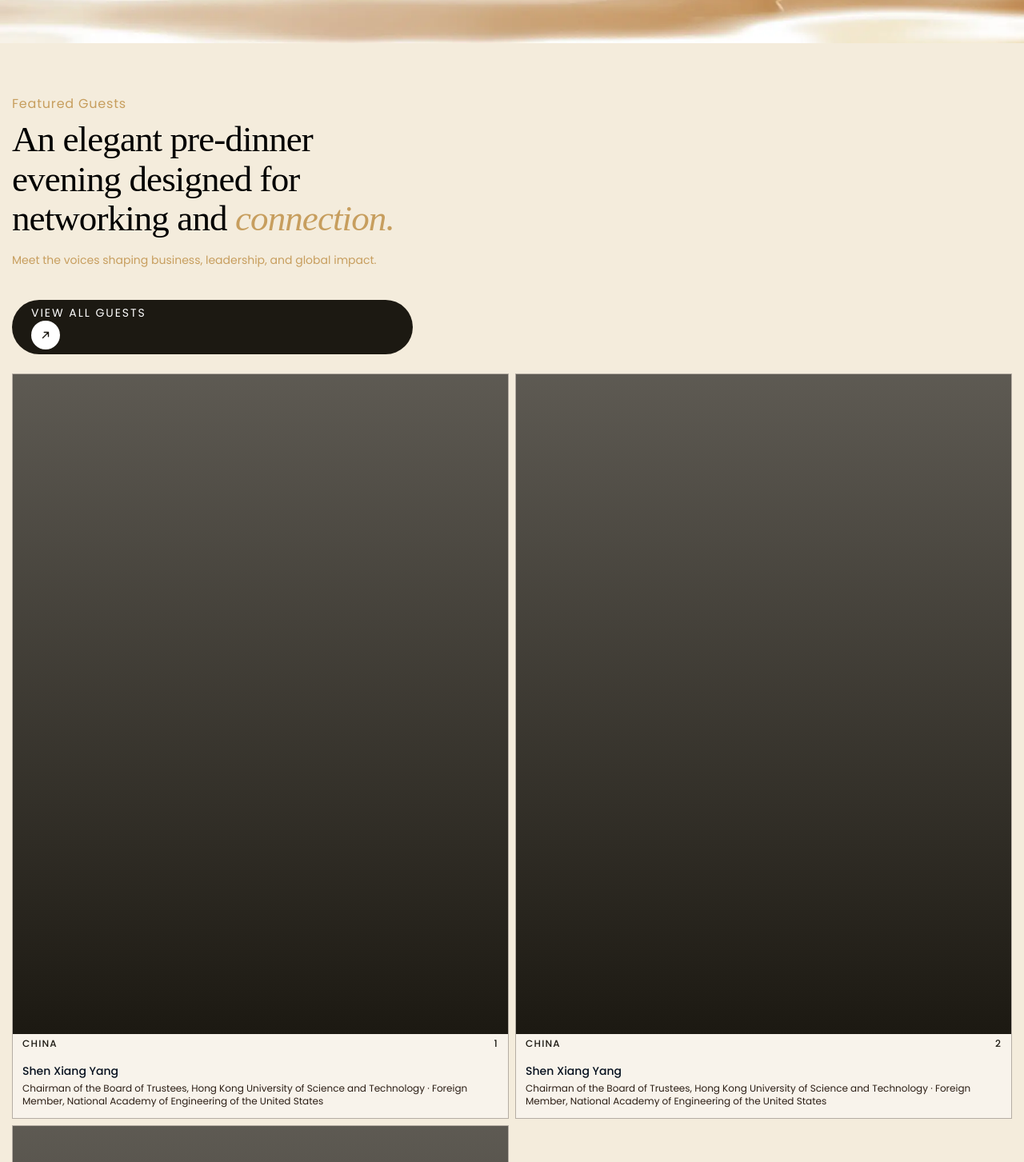
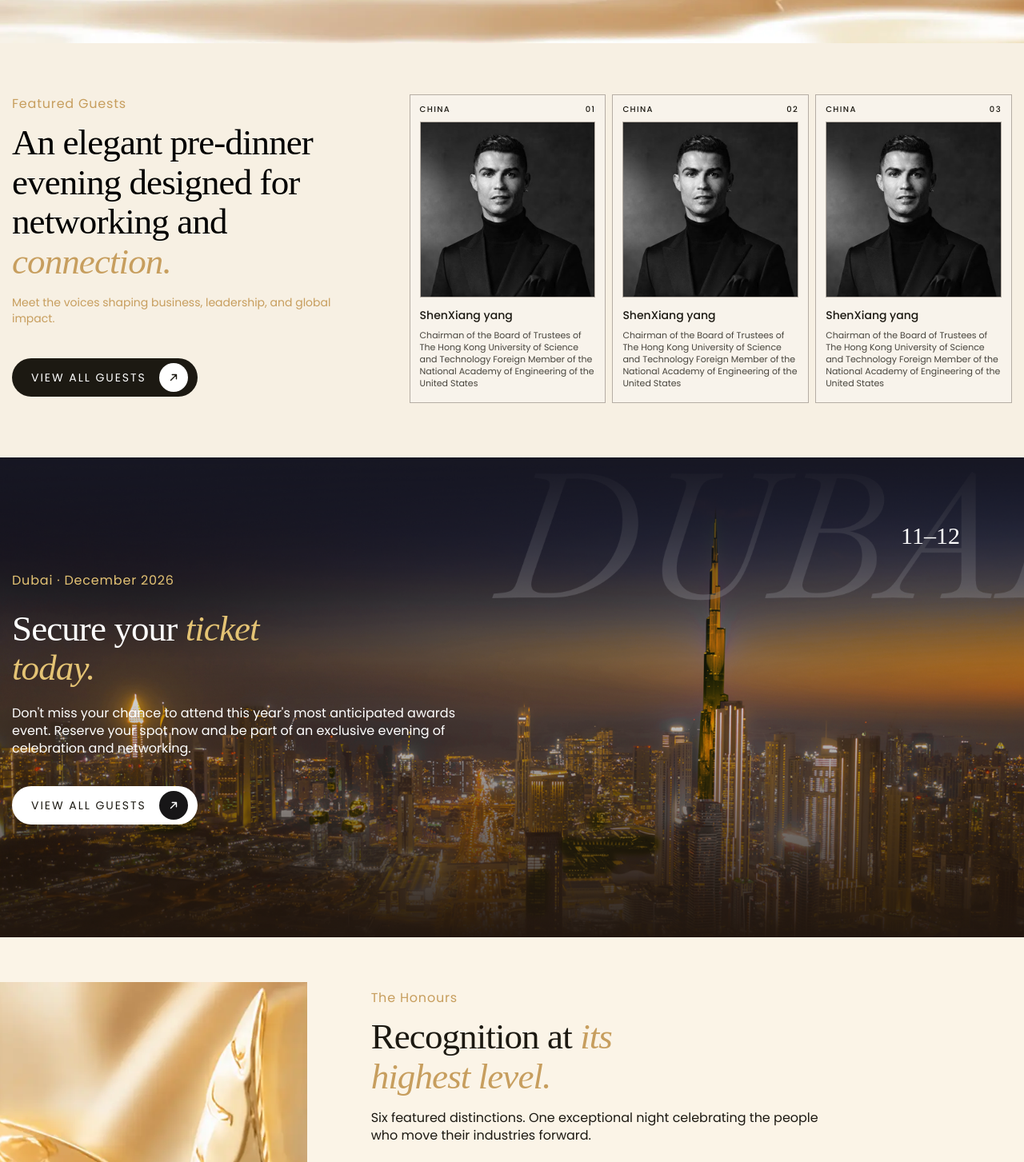
Before and after one commit to webteamgtc/newfalcon, a Next.js app: page /en in a window 1280 px wide. Shown: the part 1577-3030 px from the top of the page at 80% size. Built offline with nearby package versions, Linux system fonts and the light colour scheme; a web font is replaced by a local one.

Commit message:
home pages chnages

```diff
--- a/messages/en.json
+++ b/messages/en.json
@@ -61,18 +61,18 @@
       "cta": "View All Guests",
       "list": [
         {
-          "name": "Shen Xiang Yang",
-          "role": "Chairman of the Board of Trustees, Hong Kong University of Science and Technology \u00b7 Foreign Member, National Academy of Engineering of the United States",
+          "name": "ShenXiang yang",
+          "role": "Chairman of the Board of Trustees of The Hong Kong University of Science and Technology Foreign Member of the National Academy of Engineering of the United States",
           "country": "China"
         },
         {
-          "name": "Shen Xiang Yang",
-          "role": "Chairman of the Board of Trustees, Hong Kong University of Science and Technology \u00b7 Foreign Member, National Academy of Engineering of the United States",
+          "name": "ShenXiang yang",
+          "role": "Chairman of the Board of Trustees of The Hong Kong University of Science and Technology Foreign Member of the National Academy of Engineering of the United States",
           "country": "China"
         },
         {
-          "name": "Shen Xiang Yang",
-          "role": "Chairman of the Board of Trustees, Hong Kong University of Science and Technology \u00b7 Foreign Member, National Academy of Engineering of the United States",
+          "name": "ShenXiang yang",
+          "role": "Chairman of the Board of Trustees of The Hong Kong University of Science and Technology Foreign Member of the National Academy of Engineering of the United States",
           "country": "China"
         }
       ]
--- a/src/components/gallery/GalleryRecognitionSection.tsx
+++ b/src/components/gallery/GalleryRecognitionSection.tsx
@@ -5,9 +5,9 @@ export default function GalleryRecognitionSection() {
   const items = t.raw("items") as { title: string; description: string }[];
 
   return (
-    <section className="relative overflow-hidden bg-[#fff] pt-8 md:pt-0 pb-10 md:py-16">
+    <section className="relative overflow-hidden bg-[#fff] py-10 md:my-16">
       <div className="container relative">
-        <div className="flex items-end justify-between gap-6">
+        <div className="flex items-start justify-between gap-6">
           <h2 className="max-w-md font-display HeadingH1 !font-medium !text-ink">
             {t("headingPlain")}{" "}
             <span className="italic text-falcon-deep">{t("headingItalic")}</span>
--- a/src/components/home/GuestsSection.tsx
+++ b/src/components/home/GuestsSection.tsx
@@ -1,4 +1,5 @@
 import { useTranslations } from "next-intl";
+import Image from "next/image";
 import Button from "@/components/Button";
 
 export default function GuestsSection() {
@@ -6,44 +7,54 @@ export default function GuestsSection() {
   const guests = t.raw("list") as { name: string; role: string; country: string }[];
 
   return (
-    <section className="bg-[#F7F0E3]-light md:py-16 py-8">
-      <div className="container grid gap-6 md:grid-cols-[1fr_1.4fr] md:items-start">
-        <div>
+    <section className="bg-[#F7F0E3] py-10 md:py-16">
+      <div className="container grid gap-8 md:grid-cols-[1fr_1.65fr] md:items-start md:gap-10">
+        <div className="max-w-md">
           <p className="eyebrow !capitalize text-falcon-deep">
             <span className="font-poppins">{t("eyebrow")}</span>
           </p>
-          <h2 className="mt-2 font-display !font-medium HeadingH1 text-ink">
-            <span className="">{t("headingPlain")}</span> {" "}
-            <span className="italic text-falcon-deep"> {t("headingItalic")}</span>
+          <h2 className="mt-3 font-display !font-medium HeadingH1 text-ink">
+            {t("headingPlain")}{" "}
+            <span className="italic text-falcon-deep">{t("headingItalic")}</span>
           </h2>
-          <p className="mt-4 TextSmall leading-snug !text-[#C79E5E] font-poppins">{t("subtext")}</p>
-          <Button href="/guest" className="mt-10 hidden md:block">
+          <p className="mt-4 font-poppins TextSmall leading-snug !text-[#C79E5E]">
+            {t("subtext")}
+          </p>
+          <Button href="/guest" className="mt-8 md:mt-10">
             {t("cta")}
           </Button>
         </div>
-        <div className="grid grid-cols-1 gap-2 sm:grid-cols-2 md:col-span-3">
+
+        <div className="-mx-[15px] flex gap-2 overflow-x-auto px-[15px] pb-1 md:mx-0 md:grid md:grid-cols-3 md:gap-2 md:overflow-visible md:px-0">
           {guests.map((guest, i) => (
-            <div key={i} className="overflow-hidden border border-[#B5ADA4] bg-[#F8F3EB]">
-              <div className="aspect-square md:aspect-[3/4] bg-gradient-to-b from-ink/70 to-ink flex items-end justify-center">
-                {/* <span className="mb-3 text-[10px] uppercase tracking-widest text-parchment/70">
-                  {guest.country}
-                </span> */}
-              </div>
-              <div className="px-3 py-1 font-poppins flex items-center justify-between">
-                <span className="text-xs font-medium uppercase tracking-widest text-ink">
+            <article
+              key={i}
+              className="flex min-w-[58%] shrink-0 flex-col border border-[#B5ADA4] bg-[#F8F3EB] sm:min-w-[42%] md:min-w-0"
+            >
+              <div className="flex items-center justify-between px-3 pt-2.5 font-poppins">
+                <span className="text-[10px] font-medium uppercase tracking-[0.14em] text-ink">
                   {guest.country}
                 </span>
-                <span className="text-xs font-medium uppercase tracking-widest text-ink">
-                  {i+1}
+                <span className="text-[10px] font-medium uppercase tracking-[0.14em] text-ink">
+                  {String(i + 1).padStart(2, "0")}
                 </span>
               </div>
-              <div className="p-3 text-[#2C1F16] font-poppins">
-                <p className="font-display TextSmall !font-medium !font-poppins text-ink">{guest.name}</p>
-                <p className="mt-1 line-clamp-3 text-xs leading-snug font-poppins">
-                  {guest.role}
-                </p>
+
+              <div className="relative mx-3 mt-2 aspect-square overflow-hidden border border-[#B5ADA4]">
+                <Image
+                  src="/home/guest.jpg"
+                  alt={guest.name}
+                  fill
+                  className="object-cover object-top grayscale"
+                  sizes="(max-width: 768px) 45vw, 20vw"
+                />
               </div>
-            </div>
+
+              <div className="flex flex-1 flex-col px-3 pb-4 pt-3 font-poppins">
+                <p className="text-sm font-medium text-ink">{guest.name}</p>
+                <p className="mt-2 text-[11px] leading-snug text-ink/80">{guest.role}</p>
+              </div>
+            </article>
           ))}
         </div>
       </div>
```
Also changed, not shown: public/home/guest.jpg (added).
